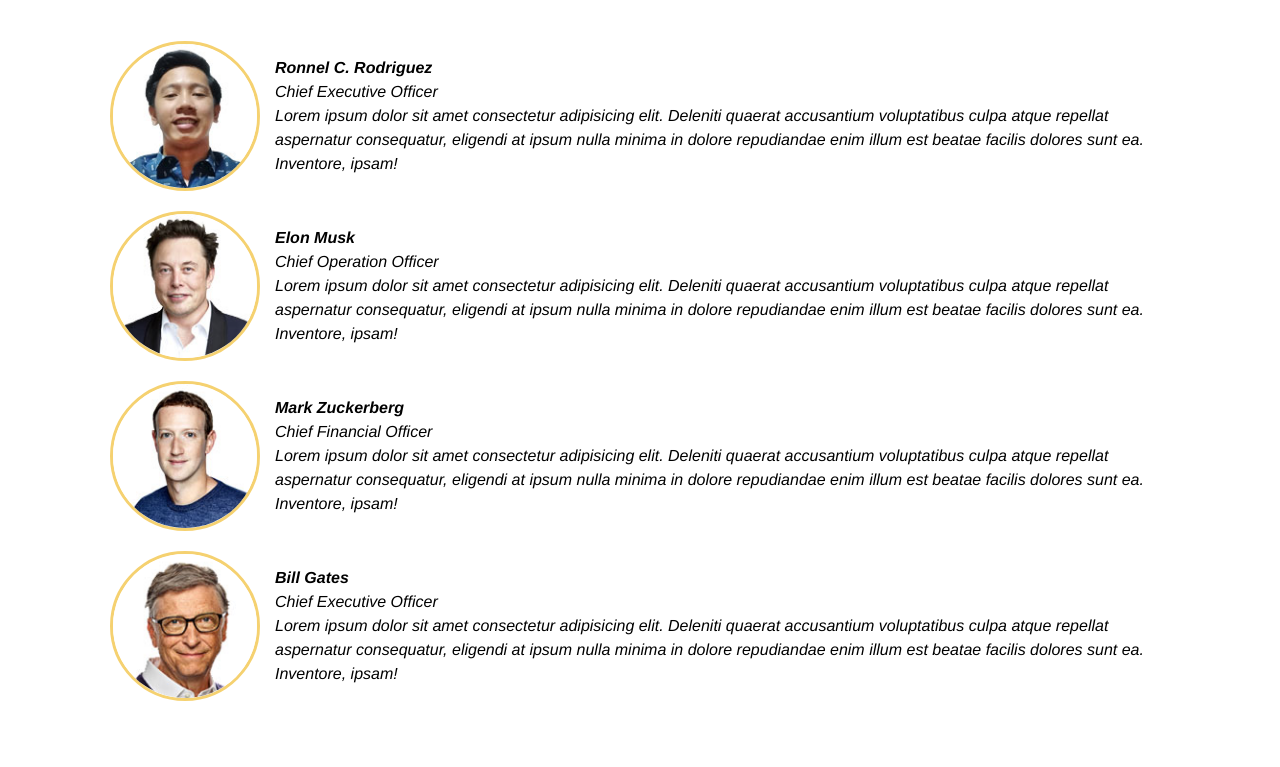
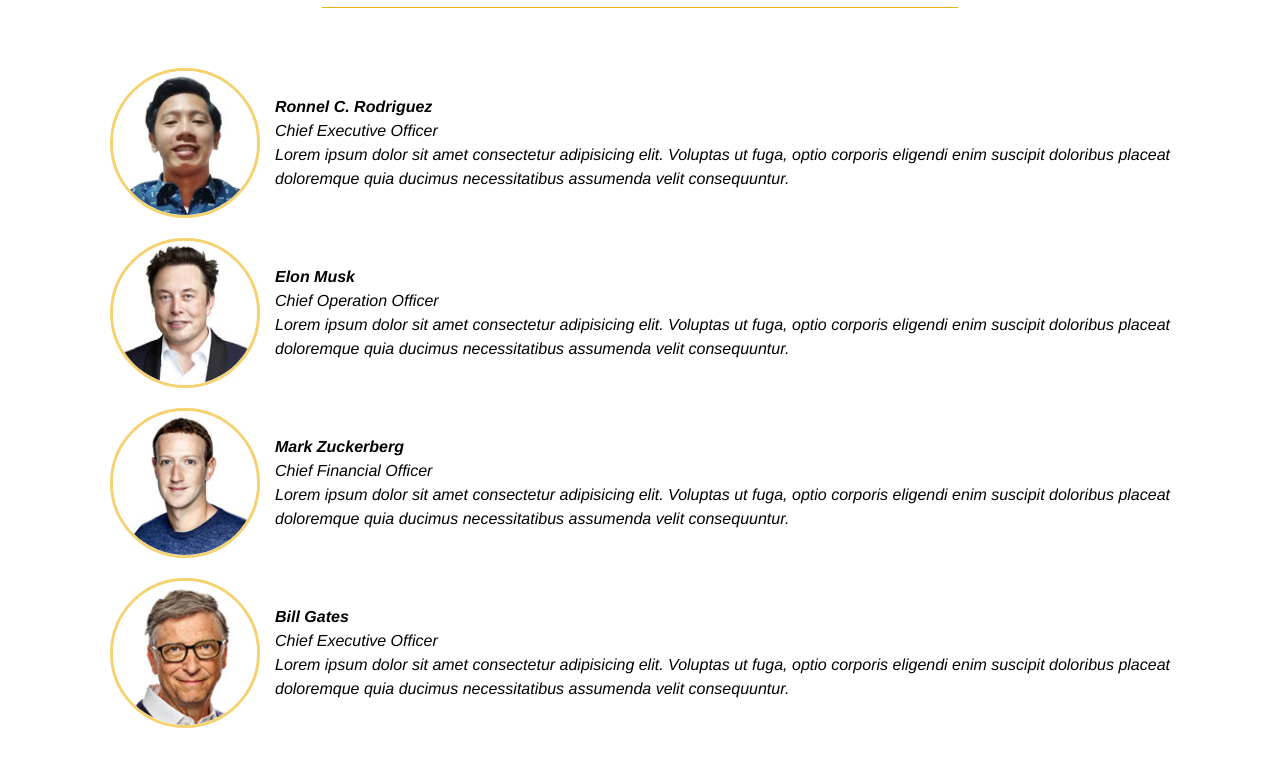
Before and after one commit to lennorrodriguez08/ManilaAutoShow2025, a plain HTML site: page index.html in a window 1280 px wide. Shown: the part 1929-2696 px from the top of the page. Drawn offline with Linux system fonts and the light colour scheme.

Commit message:
Amazing people section copy text update

```diff
--- a/index.html
+++ b/index.html
@@ -46,7 +46,7 @@
                     <img src="./img/steering_wheel.png" alt="">
                     <h2 class="custom-h2">CHOOSE AND GET YOUR DESIRED BRAND</h2>
                     <hr class="divider">
-                    <p>Lorem ipsum dolor sit amet consectetur adipisicing elit. Sunt, numquam quas illo ratione cumque rem id eum! Eaque minus ab exercitationem odio totam ipsam tenetur deserunt, nesciunt obcaecati quibusdam error et, laudantium commodi, rem aut beatae unde nostrum libero placeat! Ea pariatur vel fugiat excepturi facilis animi sed fuga error.</p>
+                    <p>Lorem ipsum dolor sit amet consectetur adipisicing elit. Nihil officiis veritatis maxime ut. Similique quidem amet ducimus, illo dolor et omnis dicta facere at itaque sequi, voluptatum dolorem magni tenetur, harum placeat natus inventore excepturi fugiat eum sapiente alias. Totam sed corrupti aut fuga accusantium, veritatis provident nemo laudantium dolorum consequatur laborum, a obcaecati quia aperiam similique excepturi nobis? Dolorem, amet delectus. Ad, provident voluptatibus.</p>
                 </div>
             </div>
         </section>
@@ -75,7 +75,7 @@
                     <div class="person-description">
                         <p class="title">Ronnel C. Rodriguez</p>
                         <p>Chief Executive Officer</p>
-                        <p>Lorem ipsum dolor sit amet consectetur adipisicing elit. Deleniti quaerat accusantium voluptatibus culpa atque repellat aspernatur consequatur, eligendi at ipsum nulla minima in dolore repudiandae enim illum est beatae facilis dolores sunt ea. Inventore, ipsam!</p>
+                        <p>Lorem ipsum dolor sit amet consectetur adipisicing elit. Voluptas ut fuga, optio corporis eligendi enim suscipit doloribus placeat doloremque quia ducimus necessitatibus assumenda velit consequuntur.</p>
                     </div>
                 </div>
                 <div class="person">
@@ -85,7 +85,7 @@
                     <div class="person-description">
                         <p class="title">Elon Musk</p>
                         <p>Chief Operation Officer</p>
-                        <p>Lorem ipsum dolor sit amet consectetur adipisicing elit. Deleniti quaerat accusantium voluptatibus culpa atque repellat aspernatur consequatur, eligendi at ipsum nulla minima in dolore repudiandae enim illum est beatae facilis dolores sunt ea. Inventore, ipsam!</p>
+                        <p>Lorem ipsum dolor sit amet consectetur adipisicing elit. Voluptas ut fuga, optio corporis eligendi enim suscipit doloribus placeat doloremque quia ducimus necessitatibus assumenda velit consequuntur.</p>
                     </div>
                 </div>
                 <div class="person">
@@ -95,7 +95,7 @@
                     <div class="person-description">
                         <p class="title">Mark Zuckerberg</p>
                         <p>Chief Financial Officer</p>
-                        <p>Lorem ipsum dolor sit amet consectetur adipisicing elit. Deleniti quaerat accusantium voluptatibus culpa atque repellat aspernatur consequatur, eligendi at ipsum nulla minima in dolore repudiandae enim illum est beatae facilis dolores sunt ea. Inventore, ipsam!</p>
+                        <p>Lorem ipsum dolor sit amet consectetur adipisicing elit. Voluptas ut fuga, optio corporis eligendi enim suscipit doloribus placeat doloremque quia ducimus necessitatibus assumenda velit consequuntur.</p>
                     </div>
                 </div>
                 <div class="person">
@@ -105,7 +105,7 @@
                     <div class="person-description">
                         <p class="title">Bill Gates</p>
                         <p>Chief Executive Officer</p>
-                        <p>Lorem ipsum dolor sit amet consectetur adipisicing elit. Deleniti quaerat accusantium voluptatibus culpa atque repellat aspernatur consequatur, eligendi at ipsum nulla minima in dolore repudiandae enim illum est beatae facilis dolores sunt ea. Inventore, ipsam!</p>
+                        <p>Lorem ipsum dolor sit amet consectetur adipisicing elit. Voluptas ut fuga, optio corporis eligendi enim suscipit doloribus placeat doloremque quia ducimus necessitatibus assumenda velit consequuntur.</p>
                     </div>
                 </div>
             </div>
```
